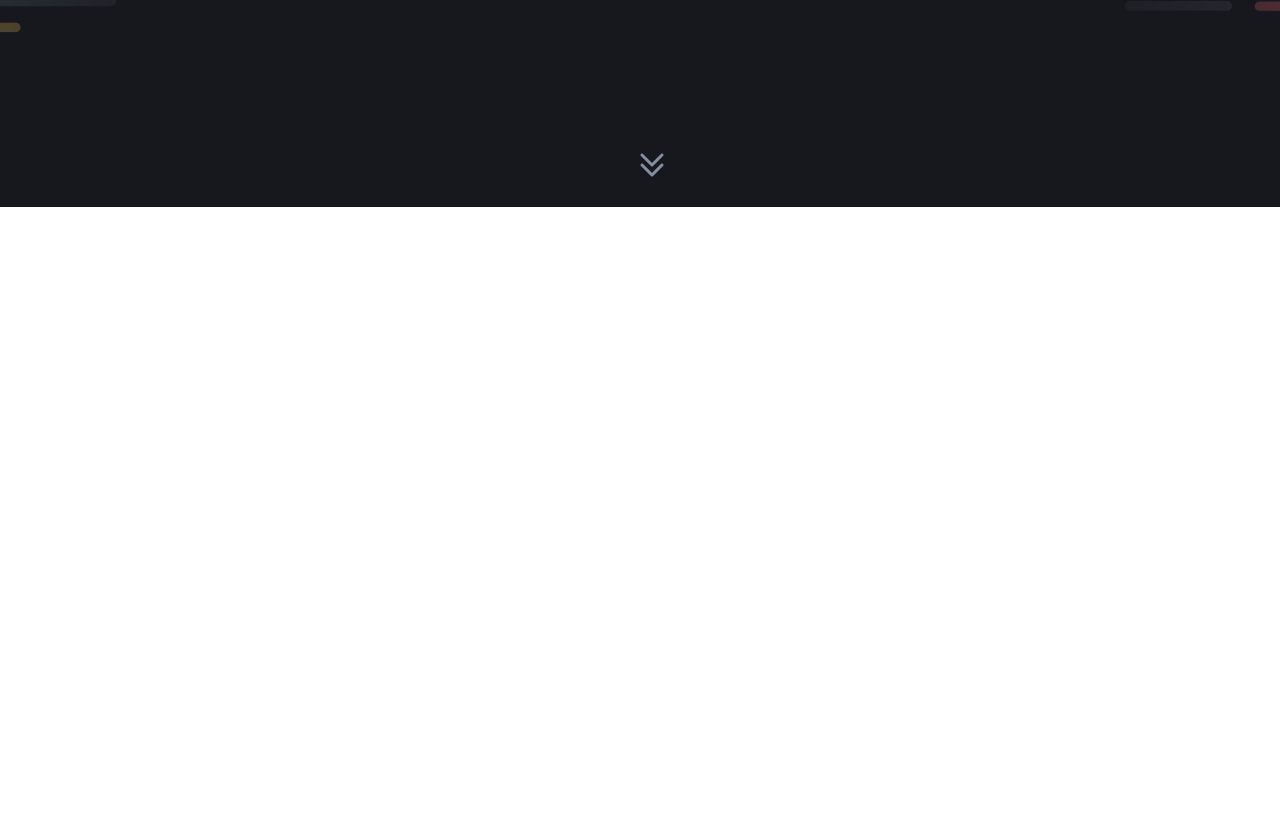
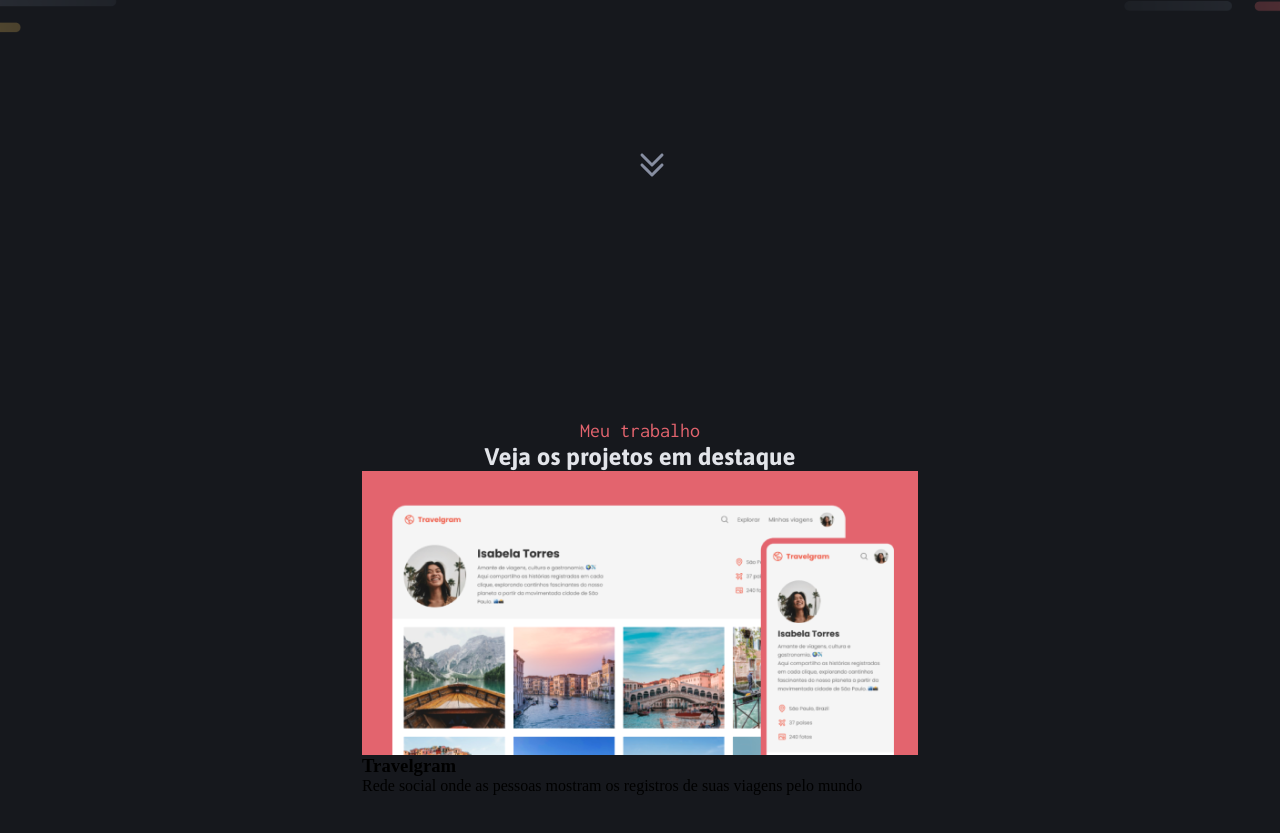
Before and after one commit to guithr/portifolio-dev, a plain HTML site: page index.html in a window 1280 px wide. Shown: the part 593-1426 px from the top of the page. Before the commit the page ends 800 px from the top, so only its background shows below. Drawn offline with Linux system fonts and the light colour scheme.

Commit message:
feat: start project section structure

```diff
--- a/assets/styles/global.css
+++ b/assets/styles/global.css
@@ -27,26 +27,26 @@
 .title-lg {
   font-family: "Asap", sans-serif;
   font-size: 3.5rem;
-  /* font-weight: 700; */
+  font-weight: 700;
   line-height: 120%;
 }
 .title-md {
   font-family: "Asap", sans-serif;
   font-size: 1.5rem;
-  /* font-weight: 700; */
+  font-weight: 700;
   line-height: 120%;
 }
 .title-sm {
   font-family: "Asap", sans-serif;
   font-size: 1rem;
-  /* font-weight: 700; */
+  font-weight: 700;
   line-height: 120%;
 }
 /* Subtitle fonts properties */
 .subtitle {
-  font-family: "Inconsolata", sans-serif;
+  font-family: "Inconsolata", monospace;
   font-size: 1.25rem;
-  /* font-weight: 400; */
+  font-weight: 400;
   line-height: 120%;
 }
 
@@ -54,14 +54,21 @@
 .text-md {
   font-size: 1rem;
   font-family: "Maven Pro", sans-serif;
-  /* font-weight: 400; */
+  font-weight: 400;
   line-height: 140%;
 }
 .text-sm {
   font-size: 0.875rem;
   font-family: "Maven Pro", sans-serif;
-  /* font-weight: 400; */
+  font-weight: 400;
   line-height: 140%;
+}
+
+.flex {
+  display: flex;
+  flex-direction: column;
+  align-items: center;
+  justify-content: center;
 }
 
 /* RESET IMAGES PROPERTIES */
--- a/assets/styles/sections.css
+++ b/assets/styles/sections.css
@@ -5,10 +5,6 @@
   background-position: center;
   background-repeat: no-repeat;
   text-align: center;
-  display: flex;
-  flex-direction: column;
-  align-items: center;
-  justify-content: center;
   position: relative;
 
   .img-profile {
@@ -57,3 +53,15 @@
     bottom: 30px;
   }
 }
+#projects {
+  background-color: var(--gray-200);
+  height: 100vh;
+
+  h2 {
+    color: var(--red);
+  }
+
+  > p {
+    color: var(--gray-600);
+  }
+}
--- a/index.html
+++ b/index.html
@@ -32,7 +32,7 @@
     <link rel="stylesheet" href="./assets/styles/style.css" />
   </head>
   <body>
-    <section id="profile">
+    <section id="profile" class="flex">
       <div class="img-profile">
         <img
           src="./assets/images/Image-profile.png"
@@ -76,5 +76,21 @@
       </div>
       <a href=""><img src="./assets/images/icons/ArrowDown.svg" alt="" /></a>
     </section>
+    <section id="projects" class="flex">
+      <h2 class="subtitle">Meu trabalho</h2>
+      <p class="title-md">Veja os projetos em destaque</p>
+      <div class="all-projects">
+        <div class="project">
+          <div class="card">
+            <img src="./assets/images/Thumbnail_Project-01.png" alt="" />
+            <h3>Travelgram</h3>
+            <p>
+              Rede social onde as pessoas mostram os registros de suas viagens
+              pelo mundo
+            </p>
+          </div>
+        </div>
+      </div>
+    </section>
   </body>
 </html>
```
